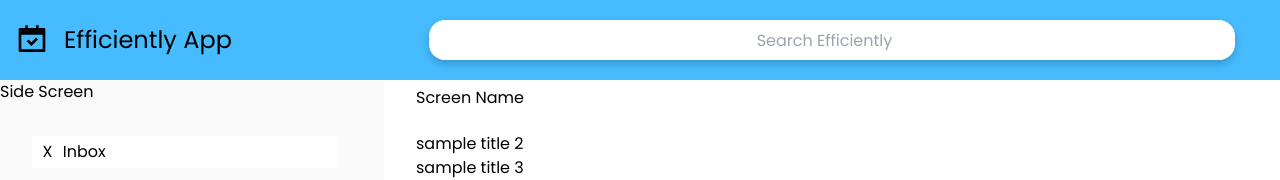
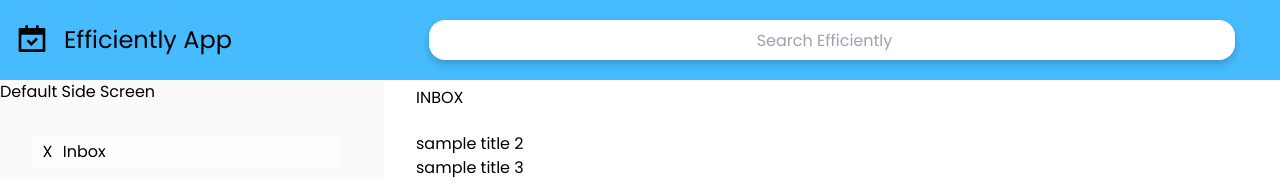
Before and after one commit to pythagoreaneng/efficiently-app-web, a React (Create React App) app: page / in a window 1280 px wide. Shown: the top 180 px of the page. Built offline with nearby package versions, Linux system fonts and the light colour scheme.

Commit message:
Add main screen name handler

```diff
--- a/src/pages/index.js
+++ b/src/pages/index.js
@@ -107,13 +107,18 @@ const MainBodyContainer = styled.div`
 
 const Home = ({ screenTitle }) => {
   const [mainScreen, setMainScreen] = useState(inbox);
-  const handleScreen = (e) => {
-    setMainScreen(e);
-  };
   const [sideScreen, setSideScreen] = useState(true);
 
   const showSideScreen = () => {
     setSideScreen(!sideScreen);
+  };
+
+  const [sideScreenName, setSideScreenName] = useState("Default Side Screen");
+  const [mainScreenName, setMainScreenName] = useState("INBOX");
+
+  const handleMainScreen = (e) => {
+    setMainScreen(e);
+    setMainScreenName(e.name.toUpperCase());
   };
 
   return (
@@ -132,26 +137,26 @@ const Home = ({ screenTitle }) => {
         </TopNavContainer>
         <ScreenContainer>
           <SideScreenContainer>
-            Side Screen
-            <SideSectionWrapper onClick={() => setMainScreen(inbox)}>
+            {sideScreenName}
+            <SideSectionWrapper onClick={() => handleMainScreen(inbox)}>
               <SectionIcon>X</SectionIcon>
               <SectionName>Inbox</SectionName>
             </SideSectionWrapper>
-            <SideSectionWrapper onClick={() => setMainScreen(star)}>
+            <SideSectionWrapper onClick={() => handleMainScreen(star)}>
               <SectionIcon>X</SectionIcon>
               <SectionName>Star</SectionName>
             </SideSectionWrapper>
-            <SideSectionWrapper onClick={() => setMainScreen(upcoming)}>
+            <SideSectionWrapper onClick={() => handleMainScreen(upcoming)}>
               <SectionIcon>X</SectionIcon>
               <SectionName>Upcoming</SectionName>
             </SideSectionWrapper>
-            <SideSectionWrapper onClick={() => setMainScreen(archive)}>
+            <SideSectionWrapper onClick={() => handleMainScreen(archive)}>
               <SectionIcon>X</SectionIcon>
               <SectionName>Archive</SectionName>
             </SideSectionWrapper>
           </SideScreenContainer>
           <MainScreenContainer>
-            <MainTitleContainer>Screen Name</MainTitleContainer>
+            <MainTitleContainer>{mainScreenName}</MainTitleContainer>
             <MainBodyContainer>{mainScreen}</MainBodyContainer>
           </MainScreenContainer>
         </ScreenContainer>
```
